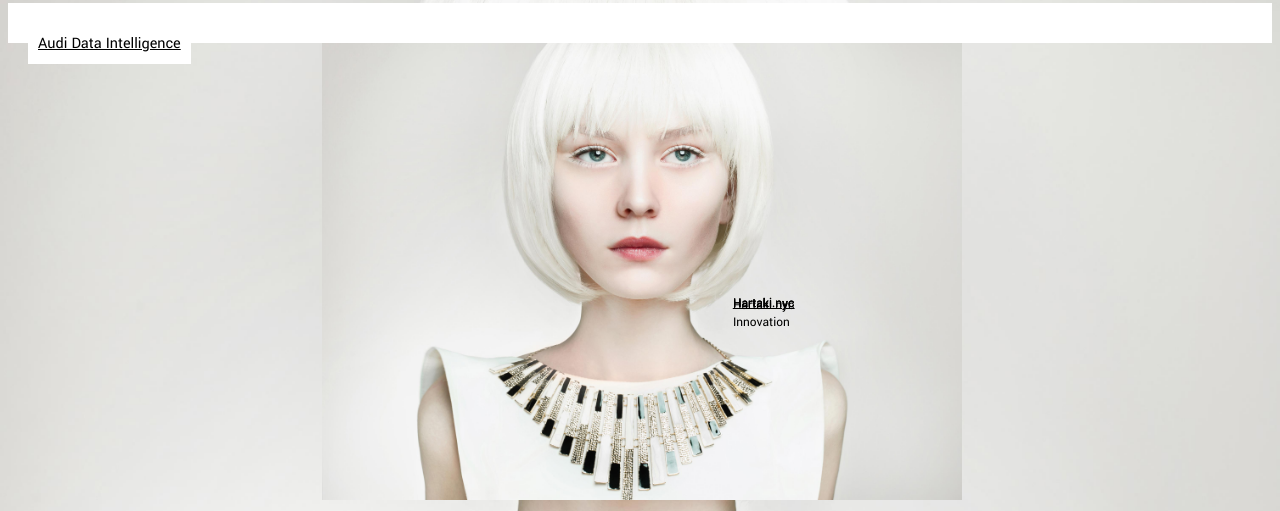
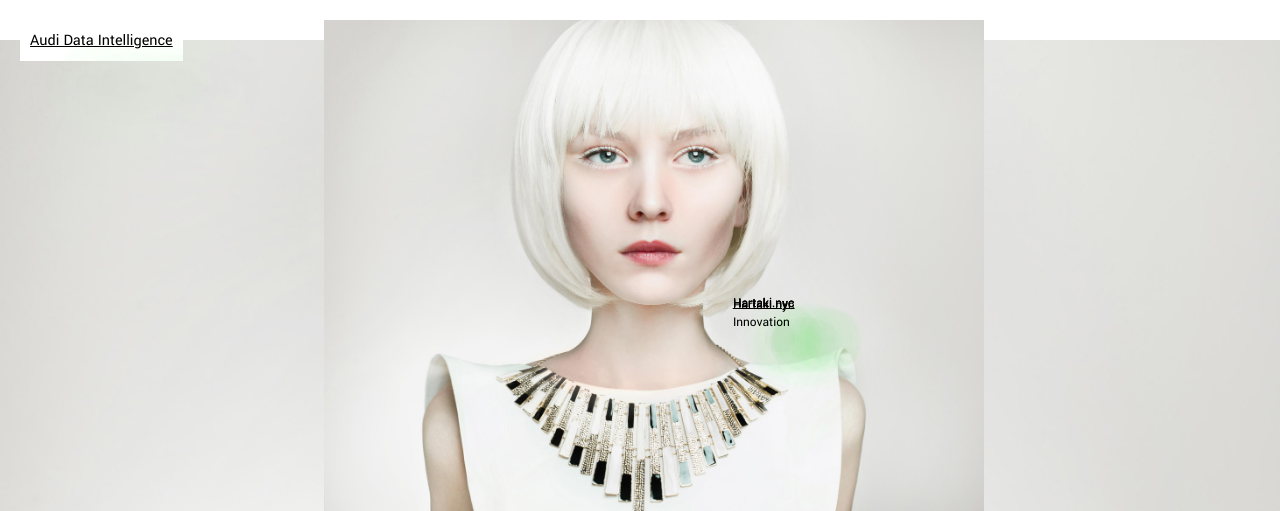
Before and after one commit to Hartaki/hartaki.github.io, a PHP site: page / in a window 1280 px wide. Shown: the top 511 px of the page. Run offline with PHP 8.4, Linux system fonts and the light colour scheme.

Commit message:
background:x

```diff
--- a/hartaki.css
+++ b/hartaki.css
@@ -14,6 +14,14 @@
   background-attachment: fixed;
   background-size: 100%;
   background-position: top;
+	background-color: #fff;
+  margin: auto;
+  text-shadow: 52px 42px 55px #008000;
+  z-index: 1781;
+  position: absolute;
+  width: 100%;
+
+
 }
 
 
```
